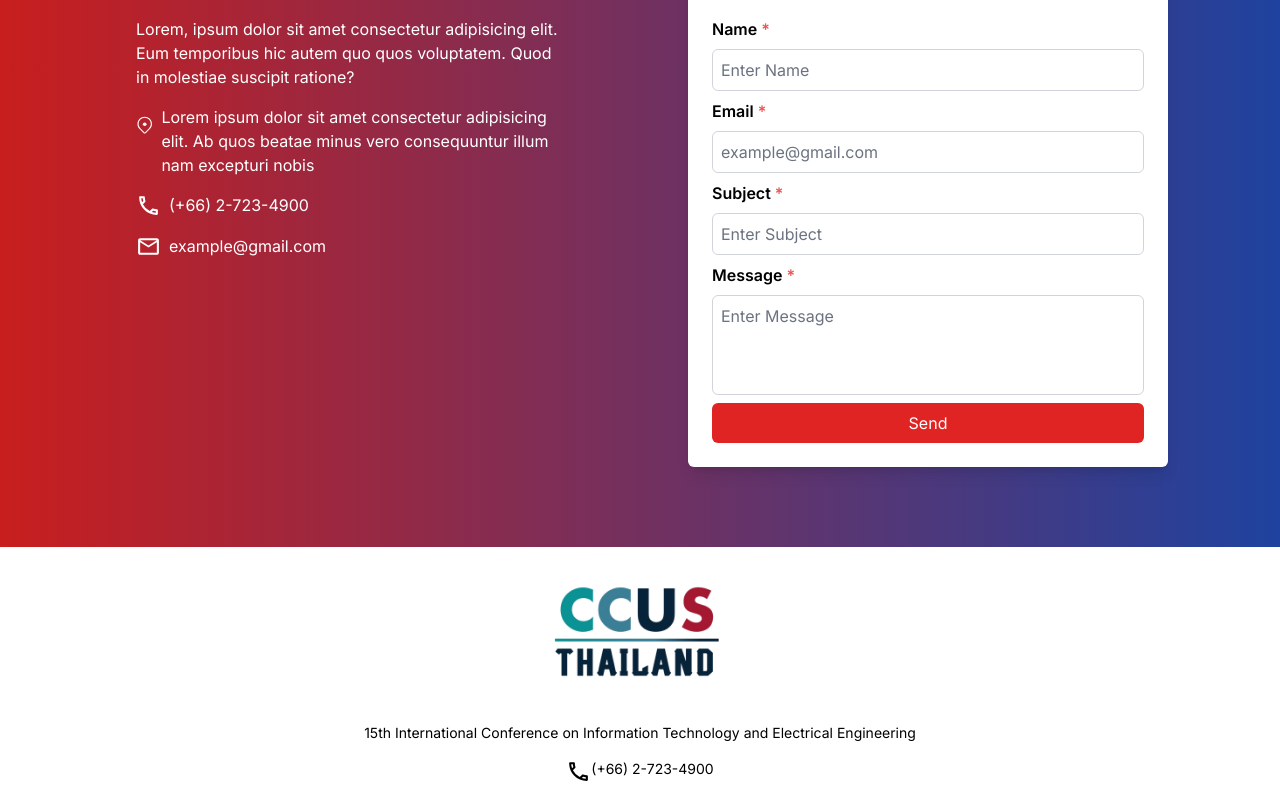
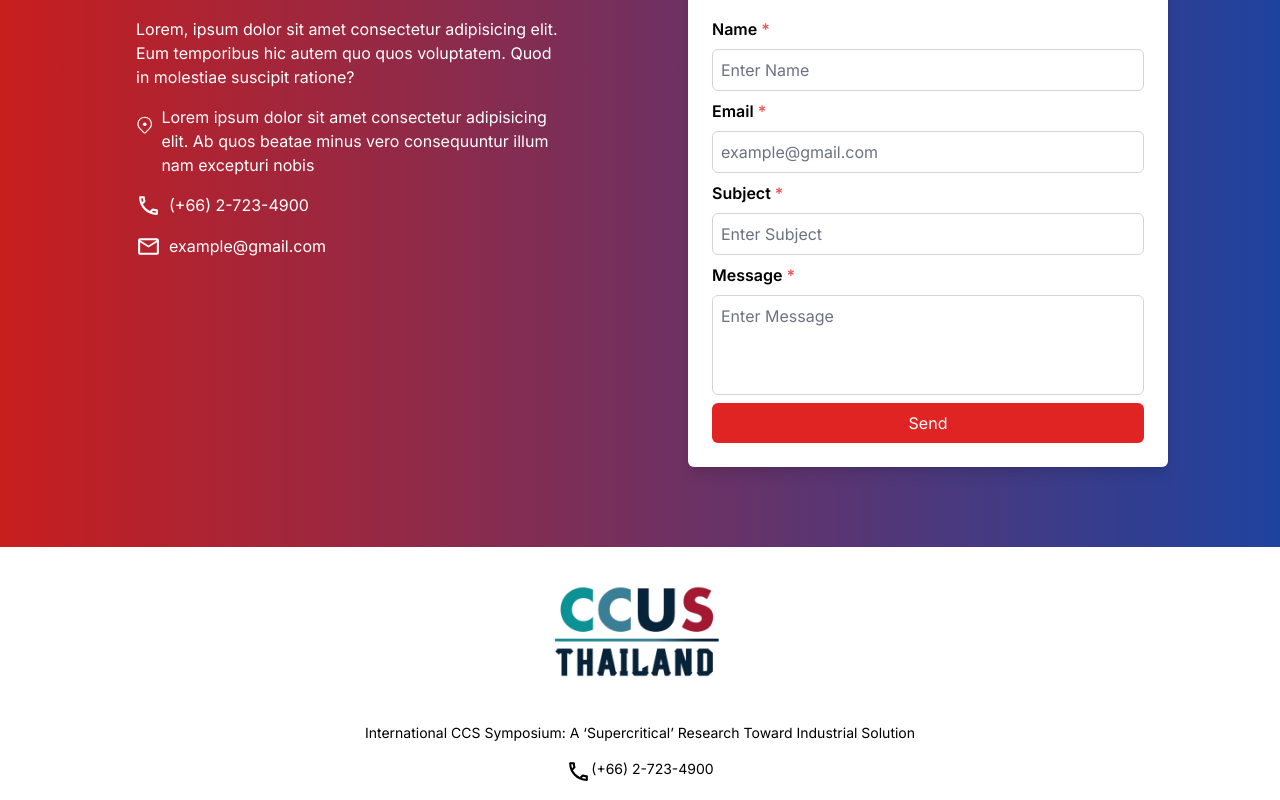
Before and after one commit to thunyoubun/ccs-registration, a Next.js app: page / in a window 1280 px wide. Shown: the part 3999-4799 px from the top of the page. Built offline with nearby package versions, Linux system fonts and the light colour scheme.

Commit message:
Fix footer

```diff
--- a/src/app/Components/Footer.tsx
+++ b/src/app/Components/Footer.tsx
@@ -14,8 +14,7 @@ const Footer = () => {
         />
         <div className=" text-center text-sm">
           <h1>
-            15th International Conference on Information Technology and
-            Electrical Engineering
+          International CCS Symposium: A ‘Supercritical’ Research Toward Industrial Solution
           </h1>
         </div>
         <div className=" text-center text-sm">
```
Also changed, not shown: src/app/api/applicant/route.tsx (deleted, +0 -29 lines).
